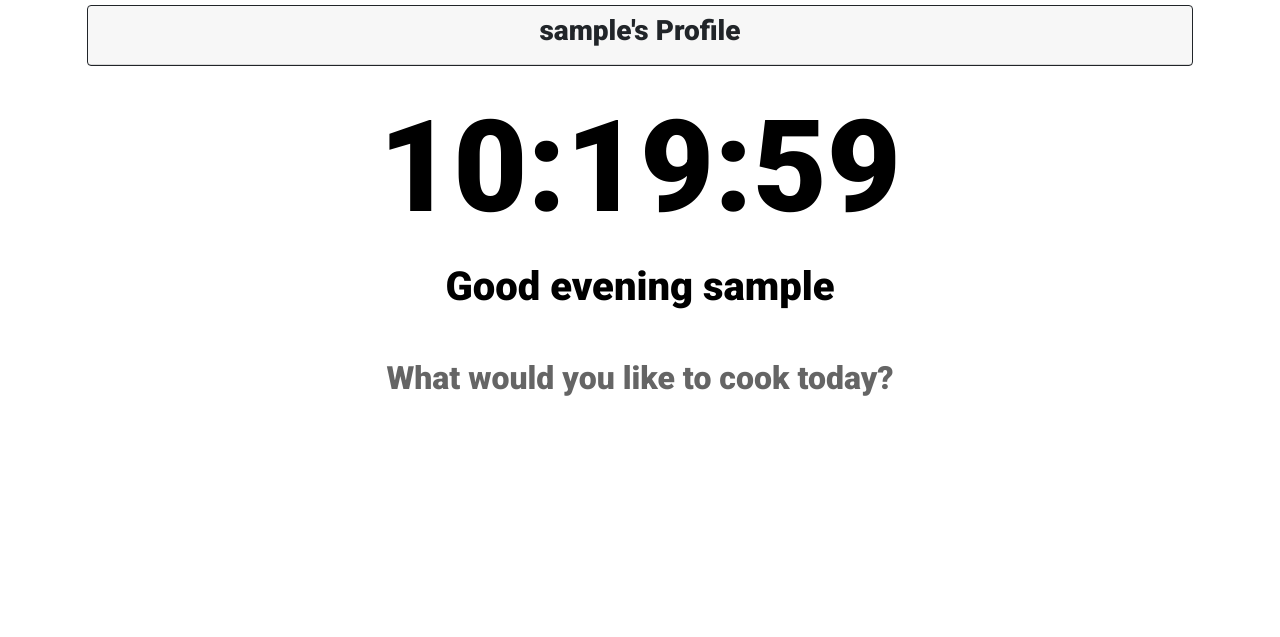
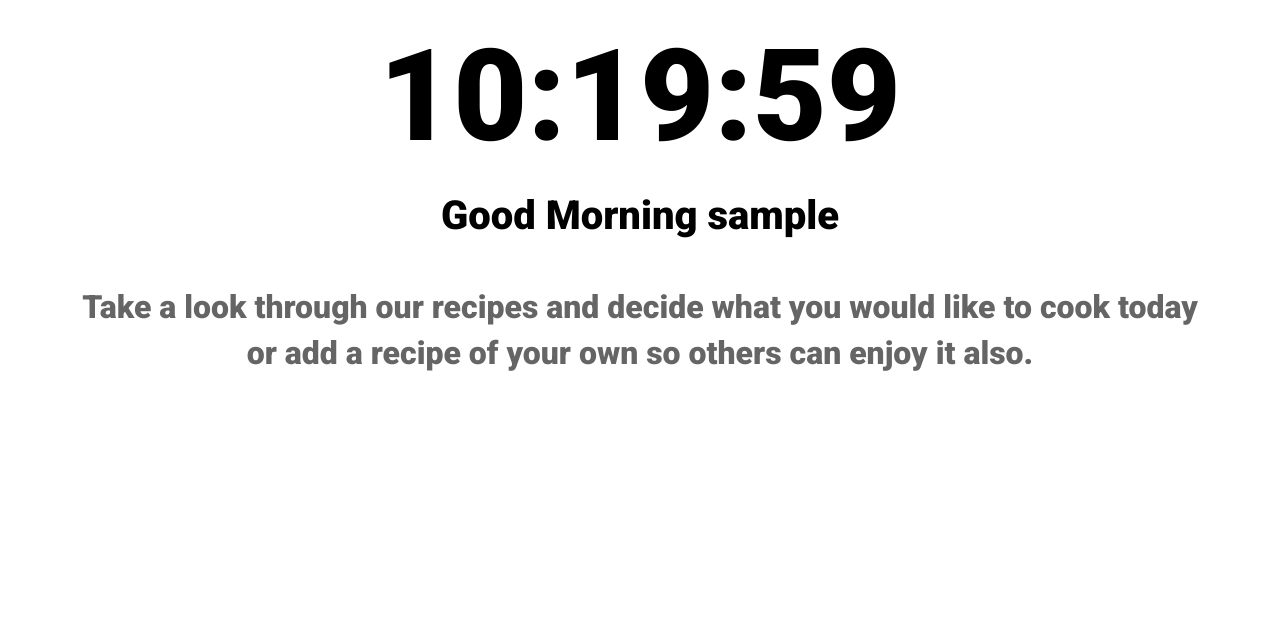
Before and after one commit to NFox13/MS3-Python-and-Data-centric-development, a Flask app: page /profile/1 in a window 1280 px wide. Shown: the part 56-693 px from the top of the page. Run offline with Flask 2, Linux system fonts and the light colour scheme; the visitor is signed in with stand-in values (Sample User, id 1); a database or web service that is not in the repository returns one stand-in record (values such as "Sample title"); some libraries are stand-ins or nearby versions.

Commit message:
Added js code for my greeting.

```diff
--- a/static/js/script.js
+++ b/static/js/script.js
@@ -26,5 +26,20 @@ function addZero(n) {
     return (parseInt(n, 10) < 10 ? "0" : "") + n;
 }
 
+//Set Greeting
+function setGreet() {
+    let today = new Date(),
+        hour = today.getHours();
+
+    if(hour < 12) {
+        greeting.textContent = "Good Morning";
+    } else if(hour < 18) {
+        greeting.textContent = "Good Afternoon";
+    } else {
+        greeting.textContent = "Good Evening";
+    }
+}
+
 //Run
 showTime();
+setGreet();
--- a/templates/profile.html
+++ b/templates/profile.html
@@ -1,23 +1,16 @@
 {% extends "base.html" %}
 {% block content %}
 
-<div class="card border-dark">
-    <div class="card-header">
-        <h3 class="profile">
-            {{ username }}'s Profile
-        </h3>
-    </div>
-</div>
+<div id="welcome">
+    <time id="time"></time>
 
-<div id="welcome">
-<time id="time">4.56pm</time>
+    <h1>
+        <span id="greeting"></span>
+        <span id="name">{{ username }}</span>
+    </h1>
 
-<h1>
-    <span id="greetin">Good evening</span>
-    <span id="name">{{ username }}</span>
-</h1>
-
-<h2>What would you like to cook today?</h2>
+    <h2>Take a look through our recipes and decide what you would like to cook today</h2>
+    <h2>or add a recipe of your own so others can enjoy it also.</h2>
 </div>
 
 {% endblock %}
```
